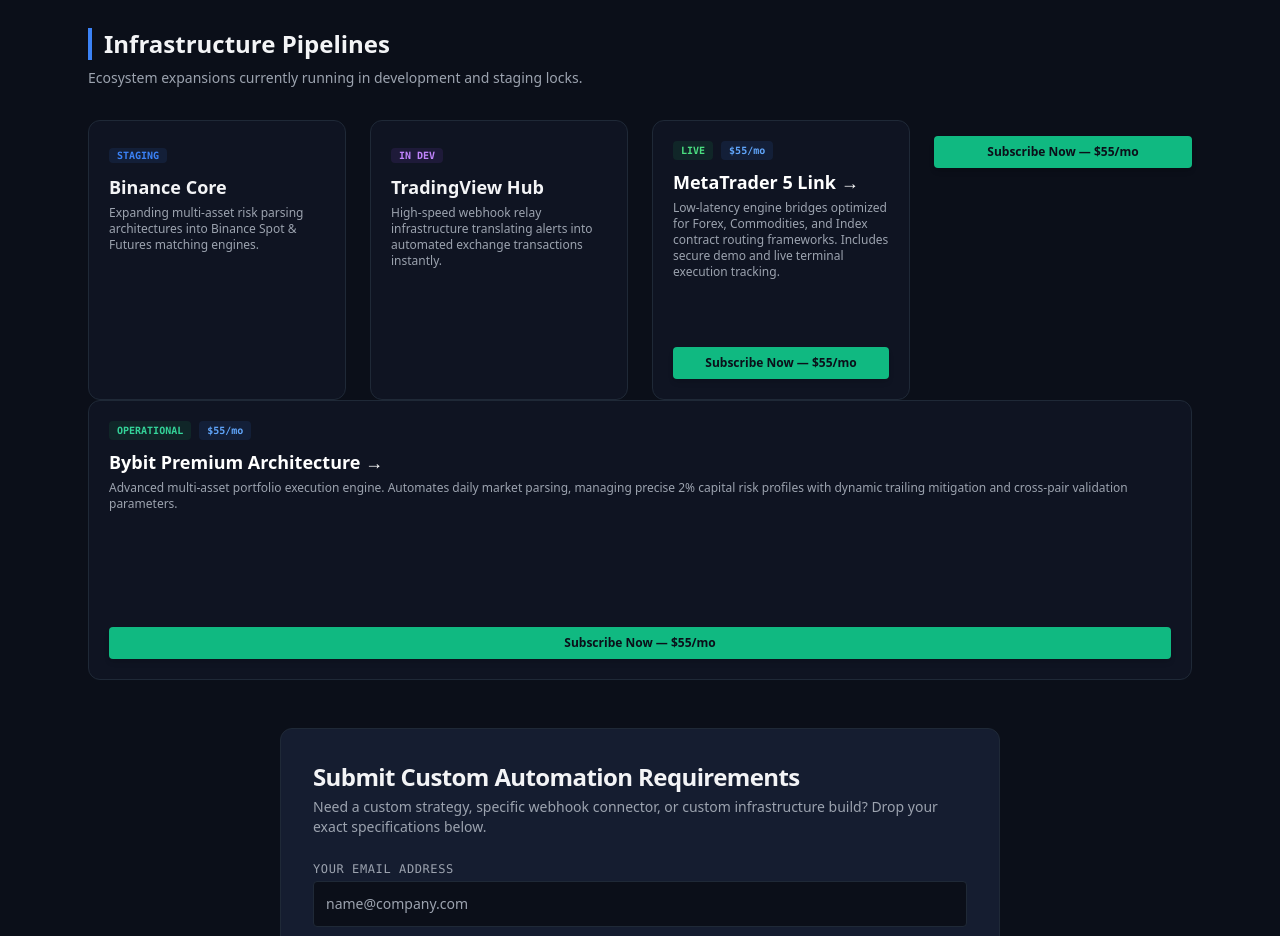
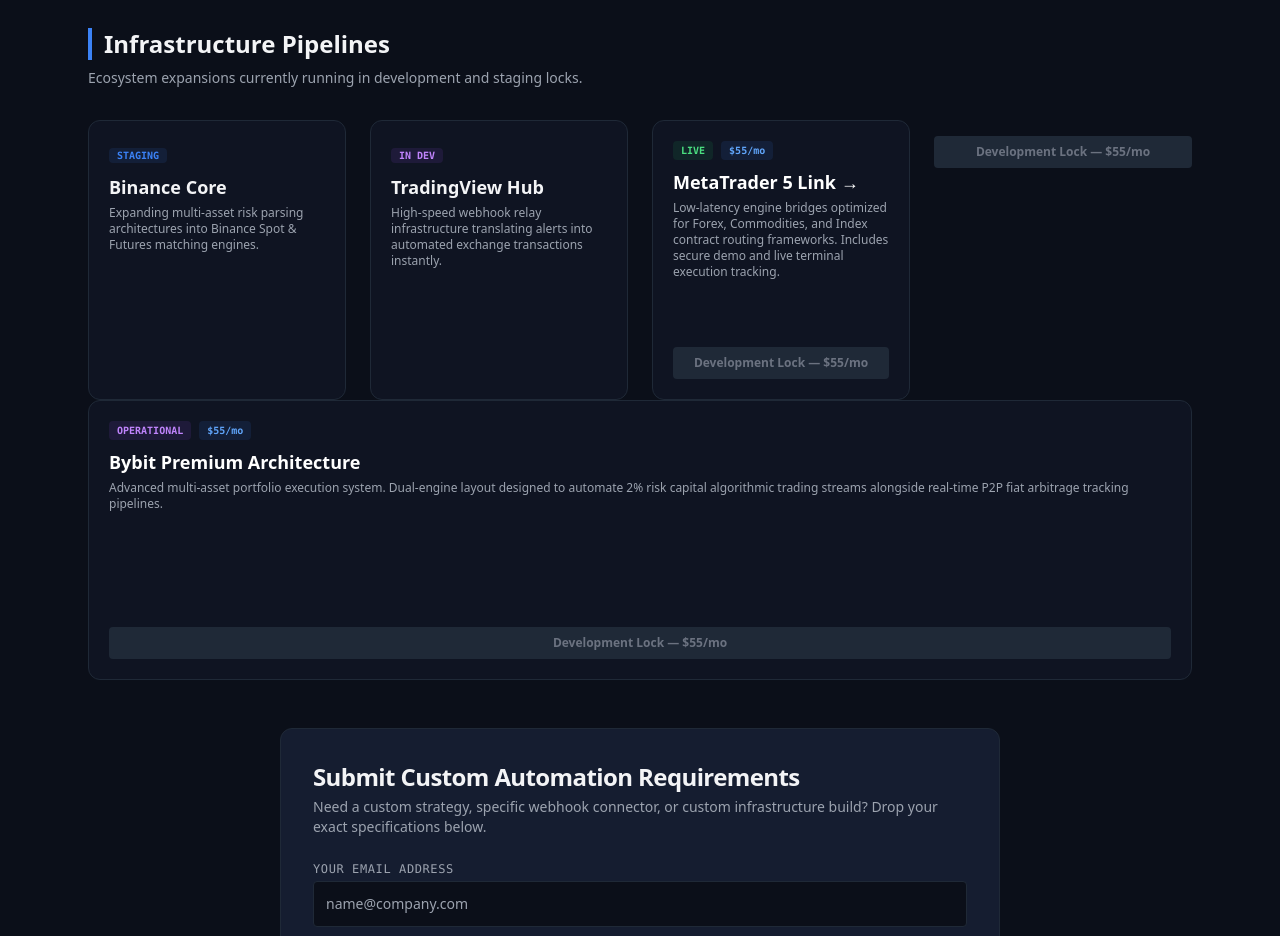
Before and after one commit to xvenu/xvenu-labs, a plain HTML site: page index.html in a window 1280 px wide. Shown: the part 1540-2476 px from the top of the page. Drawn offline with nearby package versions, Linux system fonts and the light colour scheme; no server answers.

Commit message:
fix: update bybit premium pipeline description and status elements

```diff
--- a/index.html
+++ b/index.html
@@ -178,15 +178,15 @@
                     <p class="text-gray-400 text-xs mt-1">Low-latency engine bridges optimized for Forex, Commodities, and Index contract routing frameworks. Includes secure demo and live terminal execution tracking.</p>
                 </div>
                 <div class="mt-4">
-                    <a href="https://xvenu.gumroad.com/l/dgirf" target="_blank" class="block text-center bg-accentGreen hover:bg-emerald-600 text-darkBg text-xs font-bold py-2 px-4 rounded transition-all shadow-md">
-                        Subscribe Now — $55/mo
-                    </a>
+                    <button disabled class="block w-full text-center bg-gray-800 text-gray-500 text-xs font-bold py-2 px-4 rounded cursor-not-allowed">
+                        Development Lock — $55/mo
+                    </button>
                 </div>
             </div>
                 <div class="mt-4">
-                    <a href="https://xvenu.gumroad.com/l/dgirf" target="_blank" class="block text-center bg-accentGreen hover:bg-emerald-600 text-darkBg text-xs font-bold py-2 px-4 rounded transition-all shadow-md">
-                        Subscribe Now — $55/mo
-                    </a>
+                    <button disabled class="block w-full text-center bg-gray-800 text-gray-500 text-xs font-bold py-2 px-4 rounded cursor-not-allowed">
+                        Development Lock — $55/mo
+                    </button>
                 </div>
             </div>
 
@@ -194,18 +194,18 @@
             <div class="bg-cardBg/40 border border-gray-800 rounded-xl p-5 flex flex-col justify-between min-h-[280px]">
                 <div>
                     <div class="flex items-center space-x-2">
-                        <span class="bg-green-500/10 text-emerald-400 text-[10px] px-2 py-0.5 rounded font-mono font-bold uppercase">Operational</span>
+                        <span class="bg-purple-500/10 text-purple-400 text-[10px] px-2 py-0.5 rounded font-mono font-bold uppercase">Operational</span>
                         <span class="bg-blue-500/10 text-blue-400 text-[10px] px-2 py-0.5 rounded font-mono font-bold">$55/mo</span>
                     </div>
                     <h4 class="text-lg font-bold mt-2 text-white">
-                        <a href="https://xvenu.gumroad.com/l/dgirf" target="_blank" class="hover:text-green-400 transition-colors">Bybit Premium Architecture &rarr;</a>
+                        Bybit Premium Architecture
                     </h4>
-                    <p class="text-gray-400 text-xs mt-1">Advanced multi-asset portfolio execution engine. Automates daily market parsing, managing precise 2% capital risk profiles with dynamic trailing mitigation and cross-pair validation parameters.</p>
+                    <p class="text-gray-400 text-xs mt-1">Advanced multi-asset portfolio execution system. Dual-engine layout designed to automate 2% risk capital algorithmic trading streams alongside real-time P2P fiat arbitrage tracking pipelines.</p>
                 </div>
                 <div class="mt-4">
-                    <a href="https://xvenu.gumroad.com/l/dgirf" target="_blank" class="block text-center bg-accentGreen hover:bg-emerald-600 text-darkBg text-xs font-bold py-2 px-4 rounded transition-all shadow-md">
-                        Subscribe Now — $55/mo
-                    </a>
+                    <button disabled class="block w-full text-center bg-gray-800 text-gray-500 text-xs font-bold py-2 px-4 rounded cursor-not-allowed">
+                        Development Lock — $55/mo
+                    </button>
                 </div>
             </div>
 
```
